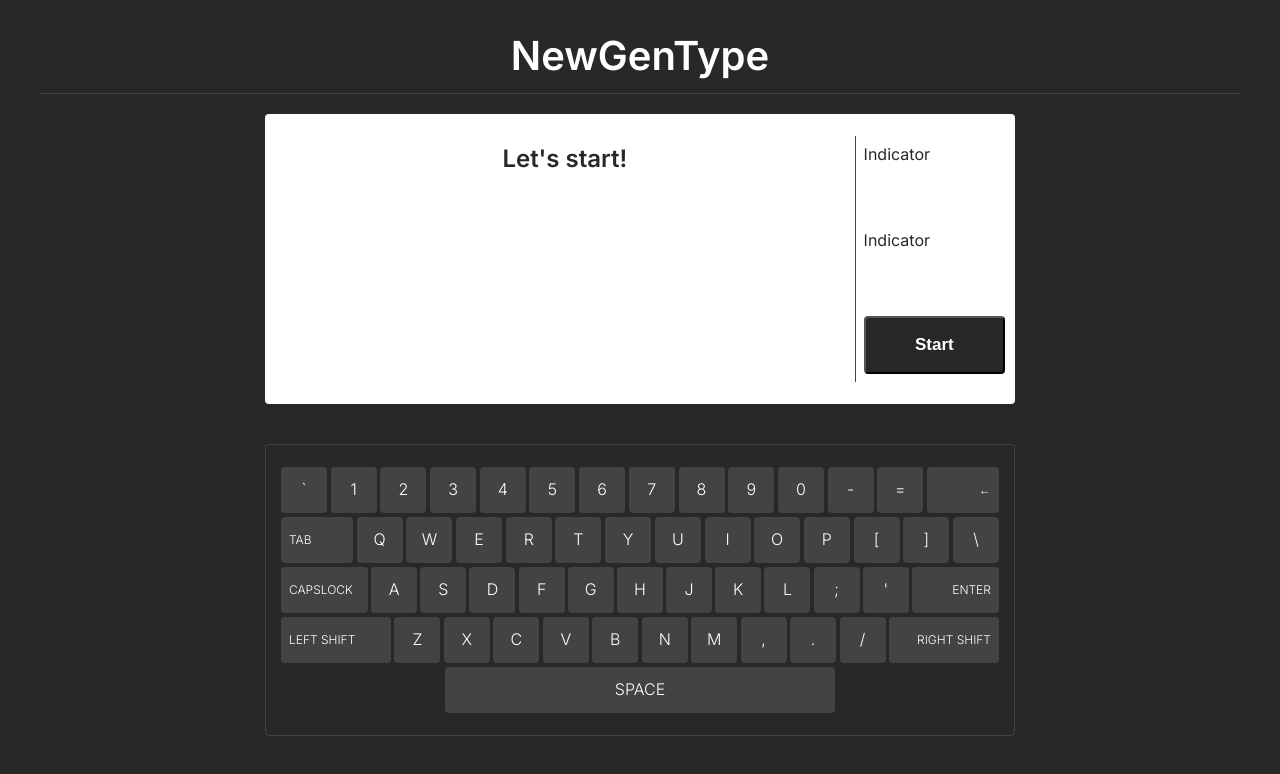
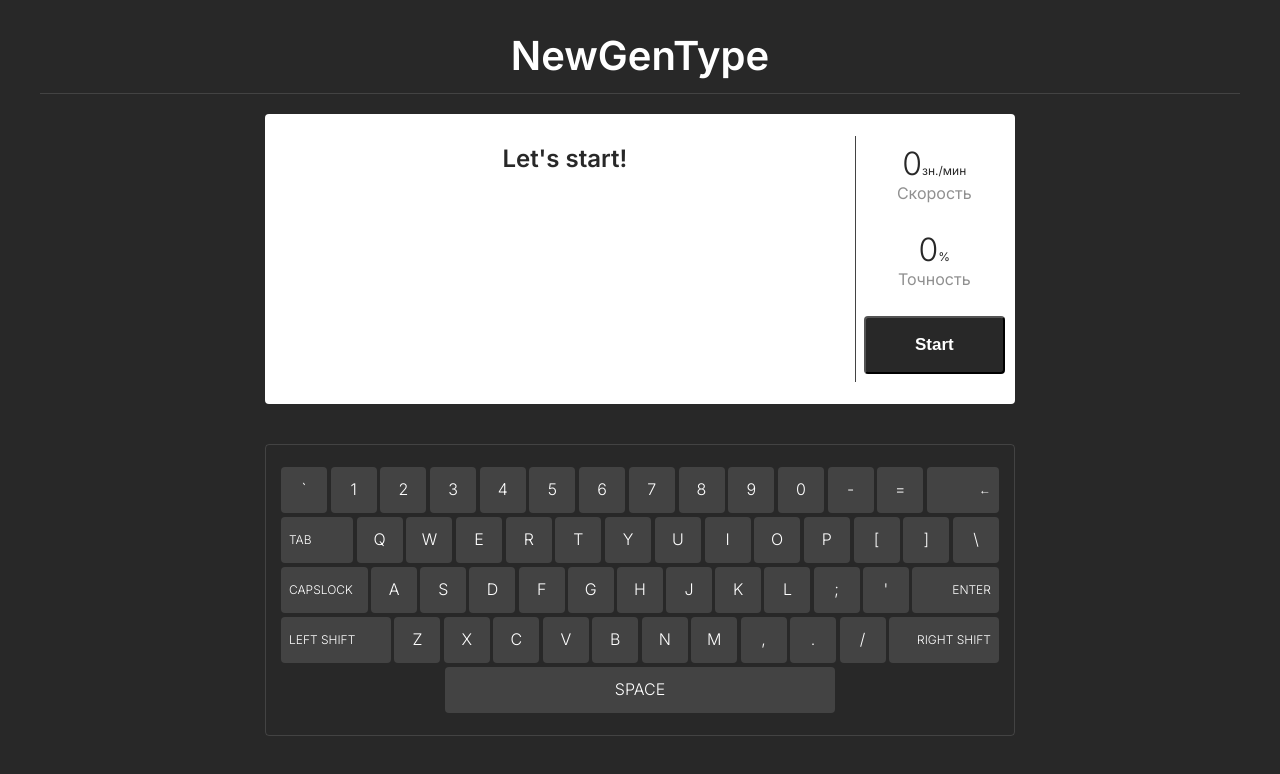
Before and after one commit to KachmaZ/NewGenType, a Vue app: page / in a window 1280 px wide. Shown: the top 774 px of the page. Built offline with nearby package versions, Linux system fonts and the light colour scheme.

Commit message:
Speed and Accuracy indicators

```diff
--- a/src/components/MainSection/MainSection.vue
+++ b/src/components/MainSection/MainSection.vue
@@ -14,8 +14,18 @@ const store = useIndexStore();
             <MainSectionTextField />
         </div>
         <div class="main-section_ui">
-            <MainSectionIndicator />
-            <MainSectionIndicator />
+            <MainSectionIndicator
+                :title="'Скорость'"
+                :measure="'зн./мин'"
+                :firstParam="'currentLetterIndex'"
+                :secondParam="'timer'"
+                :multiplier="60"/>
+            <MainSectionIndicator
+                :title="'Точность'"
+                :measure="'%'"
+                :firstParam="'currentLetterIndex'"
+                :secondParam="'taps'"
+                :multiplier="100"/>
             <MainSectionButton @click="store.startReset"/>
         </div>
     </section>
--- a/src/components/MainSection/MainSectionIndicator.vue
+++ b/src/components/MainSection/MainSectionIndicator.vue
@@ -1,13 +1,67 @@
 <template>
-    <div>
-        Indicator
+    <div class="indicator">
+        <div class="indicator_data">
+            <span class="indicator_data_value">{{ indicatorValue }}</span>
+            <span class="indicator_data_measure">{{ measure }}</span>
+        </div>
+        <div class="indicator_title" @click="test">
+            {{ title }}
+        </div>
     </div>
 </template>
 
 <script setup>
+import { computed } from "vue";
+import { useIndexStore } from "../../store";
 
+const store = useIndexStore();
+
+const props = defineProps({
+    title: String,
+    measure: String,
+    firstParam: String,
+    secondParam: String,
+    multiplier: Number,
+});
+
+
+// const firstParam = computed(() => {store[props.firstParam]})
+// const secondParam = computed(() => {store[`${props.secondParam}`]})
+
+const indicatorValue = computed(() => {
+    if (store[`${props.firstParam}`] && store[`${props.secondParam}`]) {
+        return (store[`${props.firstParam}`] / store[`${props.secondParam}`] * props.multiplier).toFixed()
+    }
+    else {
+        return 0;
+    }
+});
+
+function test() {
+    console.log(store['taps'])
+    console.log(store[`${props.secondParam}`])
+    console.log(store[`${props.firstParam}`], store[`${props.secondParam}`])
+}
 </script>
 
 <style lang="scss" scoped>
+.indicator {
+    display: flex;
+    flex-direction: column;
+    justify-content: center;
+    text-align: center;
+    &_data {
+        &_value {
+            font-size: 32px;
+            font-weight: 300;
+        }
+        &_measure {
+            font-size: 12px;
+        }
+    }
 
+    &_title {
+        color: $complite-text-color;
+    }
+}
 </style>
--- a/src/store/index.js
+++ b/src/store/index.js
@@ -18,6 +18,10 @@ export const useIndexStore = defineStore('index',() => {
     const mistakes = computed(() => taps.value - currentLetterIndex.value);
     const lastMistake = ref('');
 
+    // Timer ID
+    const timer = ref(0);
+    const timerID = ref(undefined)
+
     async function fetchText() {
         // Fetching text
         let response = await fetch('https://baconipsum.com/api/?type=meat-and-filler&start-with-lorem=1&paras=2&format=text',
@@ -26,9 +30,6 @@ export const useIndexStore = defineStore('index',() => {
         })
 
         text.value = await response.text();
-
-        // Resetting variables on restart
-        currentLetterIndex.value = 0;
     }
 
     function nextLetter() {
@@ -52,8 +53,21 @@ export const useIndexStore = defineStore('index',() => {
     }
 
     function startReset() {
+        // Resetting variables on restart
+        currentLetterIndex.value = 0;
+        taps.value = 0;
+        lastMistake.value = '';
+        timer.value = 0;
+
+        if (typeof timerID.value !== 'undefined'){
+            clearInterval(timerID.value);
+        }
+
         fetchText();
+        timerID.value = setInterval(()=> {
+            timer.value++
+        }, 1000)
     }
 
-    return {processedText, currentLetterIndex, currentLetter, taps, mistakes, lastMistake, fetchText, nextLetter, incrementTaps, setLastMistake, startReset}
+    return {processedText, currentLetterIndex, currentLetter, taps, mistakes, lastMistake, timer, fetchText, nextLetter, incrementTaps, setLastMistake, startReset}
 })
```
